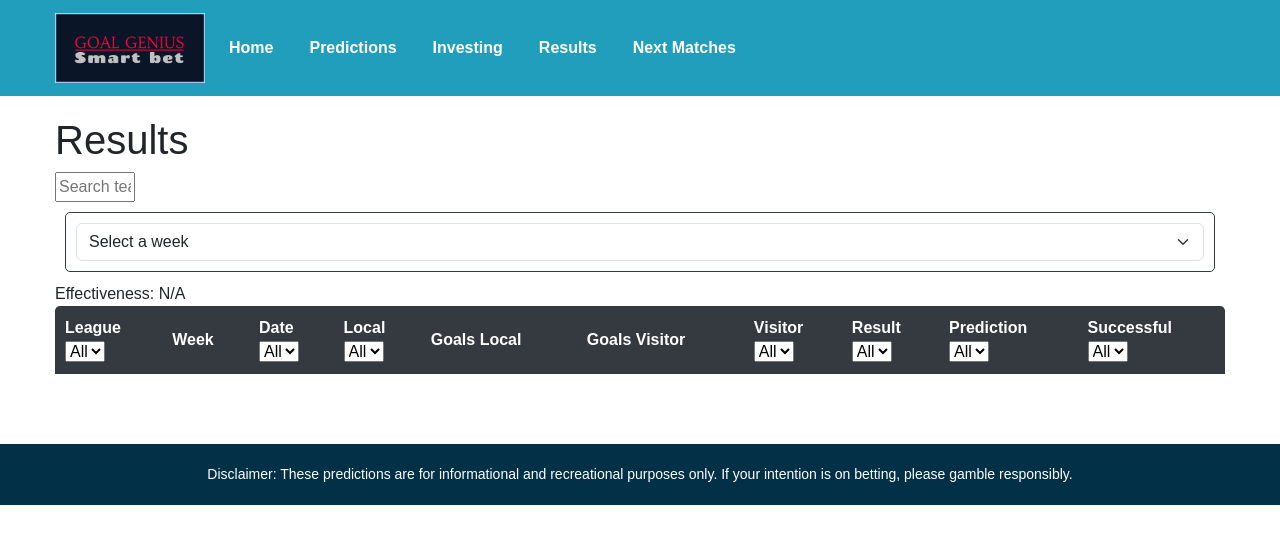
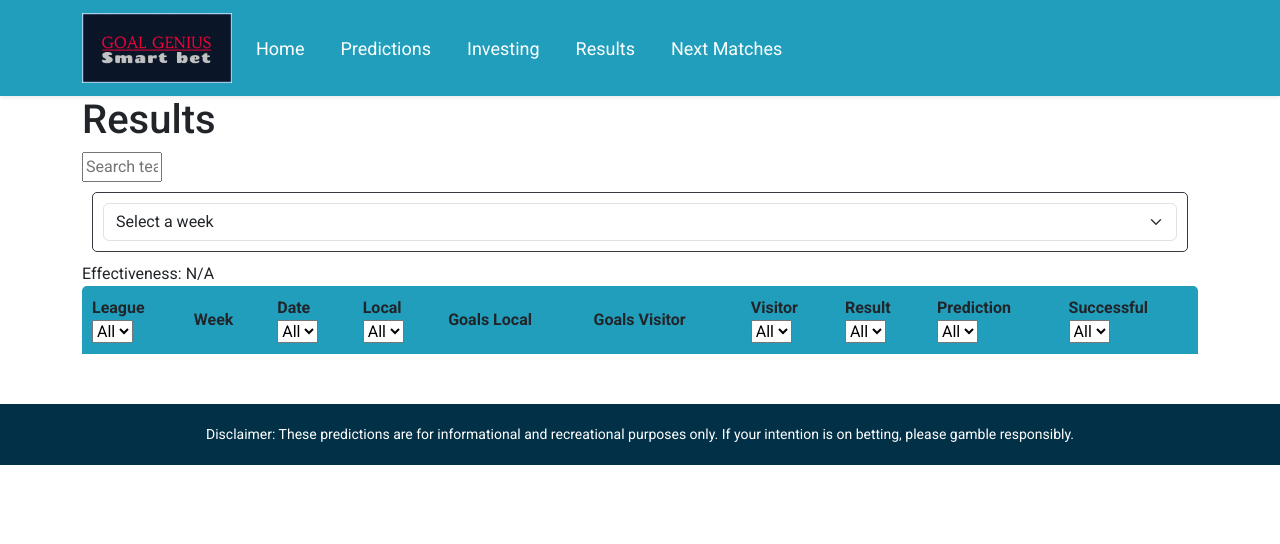
Before and after one commit to ignaciomedinar/predictions, a Flask app: page /results in a window 1280 px wide. Shown: the top 544 px of the page. Run offline with Flask 3, Linux system fonts and the light colour scheme; data that the repository does not hold is empty.

Commit message:
More with bootstrap

```diff
--- a/app.py
+++ b/app.py
@@ -9,10 +9,10 @@ app = Flask(__name__)
 def home():
     title = 'Welcome'
     message='Goal Genius is a platform that offers football result predictions on football matches from \
-        the most significant Leagues. It also provides Dates, Results, and the Next Matches that will \
+        the most significant Leagues. It also provides Dates, Results, and the Matches that will \
         take place in the next 4 months.<br><br> \
         The predictions are based \
-        on a statistic model considering goals scored and received by teams in the last two years.'
+        on a statistic model considering goals scored and goals received by teams in the last two years.'
     return render_template('base.html', title=title, message=message)
 
 @app.route('/calendar')
--- a/static/style.css
+++ b/static/style.css
@@ -1,23 +1,27 @@
 /* General */
-body {
-  font-family: sans-serif;
-  font-size: 16px;
-  line-height: 1.5;
-  margin: 0;
-  padding: 0;
-  background-color: white;
+
+@import url('https://fonts.googleapis.com/css2?family=Open+Sans:wght@800&family=Roboto:wght@100;300;400;500;700&display=swap');
+
+:root{
+  --blue:rgb(33, 158, 188);
+  --dark-blue: rgb(2, 48, 71);
+  --orange:rgb(251, 133, 0);
+}
+
+*{
+  font-family: 'Roboto', sans-serif;
 }
 
 a {
   text-decoration: none;
   color: inherit;
 }
-
+/*
 .container {
   max-width: 1200px;
   margin: 0 auto;
   padding: 0 15px;
-}
+} */
 
 /* Header */
 header {
@@ -57,23 +61,24 @@ header .nav-item:last-child {
 
 header .nav-link {
   color: #fff;
-  font-weight: bold;
+  /* font-weight: bold; */
+  font-size: large;
   padding: 5px 10px;
   border-radius: 5px;
   transition: background-color 0.3s ease;
 }
 
 header .nav-link:hover {
-  background-color: #fff;
-  color: #343a40;
+  /* background-color: #fff; */
+  color: rgb(2, 48, 71);
 }
 
 /* Main */
-main {
+/* main {
   padding: 20px 0;
-}
+} */
 
-main h2 {
+/* main h2 {
   font-size: 36px;
   font-weight: bold;
   margin-bottom: 30px;
@@ -82,7 +87,7 @@ main h2 {
 main p {
   font-size: 18px;
   margin-bottom: 20px;
-}
+} */
 
 /* Table */
 table {
@@ -93,8 +98,8 @@ table {
 
 th {
   text-align: left;
-  background-color: #343a40;
-  color: #fff;
+  background-color: rgb(33, 158, 188);
+  /* color: #fff; */
   padding: 10px;
   cursor: pointer;
 }
@@ -108,12 +113,12 @@ th:last-child {
 }
 
 th:hover {
-  background-color: #ccc;
+  background-color: rgb(142, 202, 230);
 }
 
 td {
   padding: 10px;
-  border-bottom: 1px solid #ccc;
+  border-bottom: 1px solid rgb(142, 202, 230);
 }
 
 td img {
@@ -160,3 +165,104 @@ form {
   border-radius: 5px;
   padding: 10px;
 }
+
+
+/* @media (min-width: 768px) {
+  .container {
+    visibility: visible;
+  }
+  .prueba{
+    visibility: hidden;
+  }
+} */
+
+/*mobile friendly*/
+.table{
+  /* visibility: collapse;  */
+  display: none;
+}
+
+/* .mobile-card{
+  visibility: visible;
+} */
+
+.mobile-card img {
+  width: 20px;
+  height: 20px;
+  border-radius: 50%;
+  margin-right: 10px;
+}
+@media (min-width: 640px) {
+  .table {
+    /* visibility: visible; */
+    display: table;
+  }
+  .mobile-card{
+    /* visibility: collapse; */
+    display: none;
+}
+}
+/* ________ */
+
+/*
+@media (min-width: 640px) {
+  .sm\:grid-cols-2 {
+    grid-template-columns: repeat(2, minmax(0, 1fr));
+  }
+}
+
+@media (min-width: 768px) {
+  .md\:visible {
+    visibility: visible;
+  }
+
+  .md\:static {
+    position: static;
+  }
+
+  .md\:z-auto {
+    z-index: auto;
+  }
+
+  .md\:my-0 {
+    margin-top: 0px;
+    margin-bottom: 0px;
+  }
+
+  .md\:block {
+    display: block;
+  }
+
+  .md\:flex {
+    display: flex;
+  }
+
+  .md\:hidden {
+    display: none;
+  }
+
+  .md\:w-auto {
+    width: auto;
+  }
+
+  .md\:items-center {
+    align-items: center;
+  }
+
+  .md\:justify-between {
+    justify-content: space-between;
+  }
+
+  .md\:py-0 {
+    padding-top: 0px;
+    padding-bottom: 0px;
+  }
+
+  .md\:pl-0 {
+    padding-left: 0px;
+  }
+
+  .md\:opacity-100 {
+    opacity: 1;
+  }
+} */
--- a/templates/base.html
+++ b/templates/base.html
@@ -5,11 +5,14 @@
     <meta name="viewport" content="width=device-width, initial-scale=1.0">
     <meta http-equiv="X-UA-Compatible" content="ie=edge">
     <title>{{ title }}</title>
+    <!-- Bootstrap   -->
     <link href="https://cdn.jsdelivr.net/npm/bootstrap@5.3.0-alpha3/dist/css/bootstrap.min.css" rel="stylesheet" integrity="sha384-KK94CHFLLe+nY2dmCWGMq91rCGa5gtU4mk92HdvYe+M/SXH301p5ILy+dN9+nJOZ" crossorigin="anonymous">
+    <!-- Font Awesome CDN -->
+    <link rel="stylesheet" href="https://cdnjs.cloudflare.com/ajax/libs/font-awesome/6.4.0/css/all.min.css" integrity="sha512-iecdLmaskl7CVkqkXNQ/ZH/XLlvWZOJyj7Yy7tcenmpD1ypASozpmT/E0iPtmFIB46ZmdtAc9eNBvH0H/ZpiBw==" crossorigin="anonymous" referrerpolicy="no-referrer" />
     <link rel="stylesheet" href="{{ url_for('static', filename='style.css') }}">
 </head>
 <body>
-    <header class="header">
+    <header class="shadow-sm header">
         <div class="container">
             <nav class="navbar navbar-expand-lg navbar-light">
                 <a class="navbar-brand" href="/"><img src="static/goal_genius.png" alt="Goal Genius"></a>
@@ -44,6 +47,8 @@
             <h1 class="title">{{ title }}</h1>
             {% block main %}
             <p class="message">{{ message | safe }}</p>
+            <div class="btn btn-primary"><a href="predictions">Go to week's predictions</a></div>
+            <div class="btn btn-primary"><a href="results">Go to previous week's results</a></div>
             {% endblock %}
         </div>
     </main>
```
Also changed, not shown: templates/table_calendar.html (+35 -2 lines).
